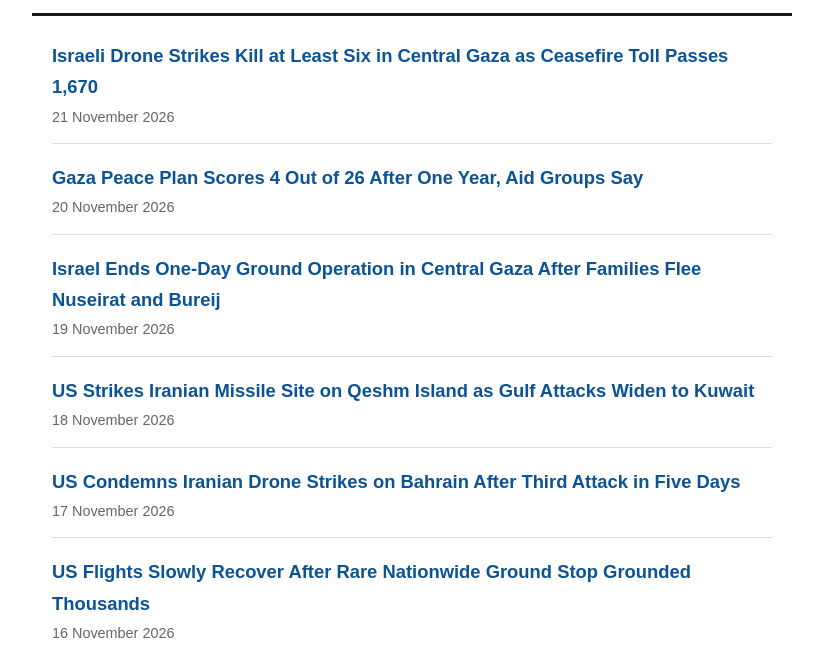
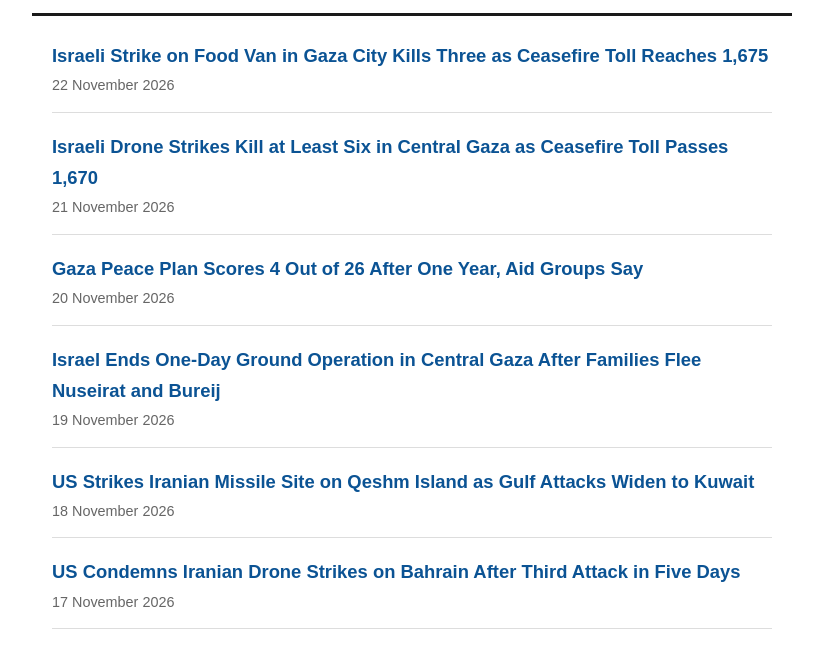
Before and after one commit to sultanmahmudsagor95/world-news-pulse, a plain HTML site: page index.html in a window 1280 px wide. Shown: the part 141-790 px from the top of the page, without its empty margins (228-1051 px from the left). Drawn offline with Linux system fonts and the light colour scheme.

Commit message:
Mirror 22 Nov 2026 post: Gaza food van strike (update index)

```diff
--- a/index.html
+++ b/index.html
@@ -9,6 +9,7 @@
 <body>
 <header><h1>World News Pulse</h1><p class="tagline">World News Pulse brings you the latest verified news from America, Israel and Palestine — clear, factual and unbiased.</p></header>
 <main><ul class="post-list">
+<li><a href="posts/israeli-strike-on-food-van-in-gaza-city.html">Israeli Strike on Food Van in Gaza City Kills Three as Ceasefire Toll Reaches 1,675</a><span class="date">22 November 2026</span></li>
 <li><a href="posts/israeli-drone-strikes-kill-at-least-six.html">Israeli Drone Strikes Kill at Least Six in Central Gaza as Ceasefire Toll Passes 1,670</a><span class="date">21 November 2026</span></li>
 <li><a href="posts/gaza-peace-plan-scores-4-out-of-26.html">Gaza Peace Plan Scores 4 Out of 26 After One Year, Aid Groups Say</a><span class="date">20 November 2026</span></li>
 <li><a href="posts/israel-ends-one-day-ground-operation-in.html">Israel Ends One-Day Ground Operation in Central Gaza After Families Flee Nuseirat and Bureij</a><span class="date">19 November 2026</span></li>
```
